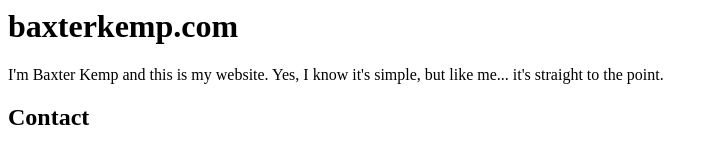
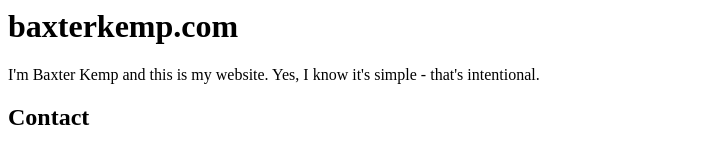
Before and after one commit to BaxterKempDev/baxterkemp.com, a plain HTML site: page index.html in a window 1280 px wide. Shown: the top 151 px of the page, without its empty margins (0-718 px from the left). Drawn offline with Linux system fonts and the light colour scheme.

Commit message:
Update website description for clarity

```diff
--- a/index.html
+++ b/index.html
@@ -4,7 +4,7 @@
     </head>
     <body>
         <h1>baxterkemp.com</h1>
-        <p>I'm Baxter Kemp and this is my website. Yes, I know it's simple, but like me... it's straight to the point.</p>
+        <p>I'm Baxter Kemp and this is my website. Yes, I know it's simple - that's intentional.</p>
         <h2>Contact</h2>
         <p>Email: <a href="mailto:contact@baxterkemp.com">contact@baxterkemp.com</a></p>
         <p>LinkedIn: <a href="https://www.linkedin.com/in/baxterkemp/">baxterkemp</a></p>
```
